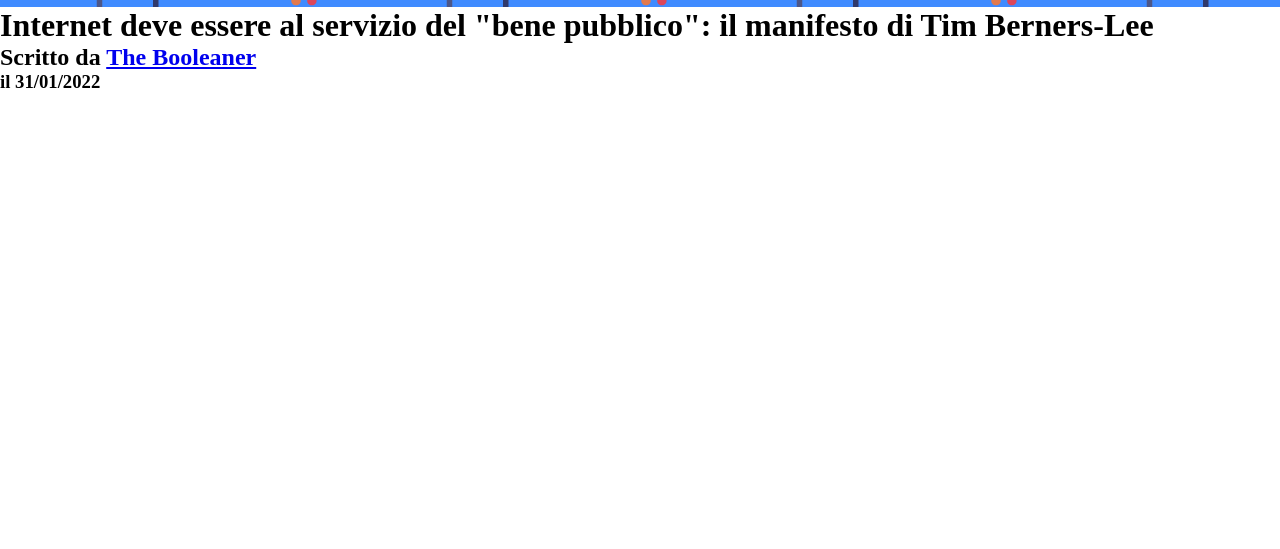
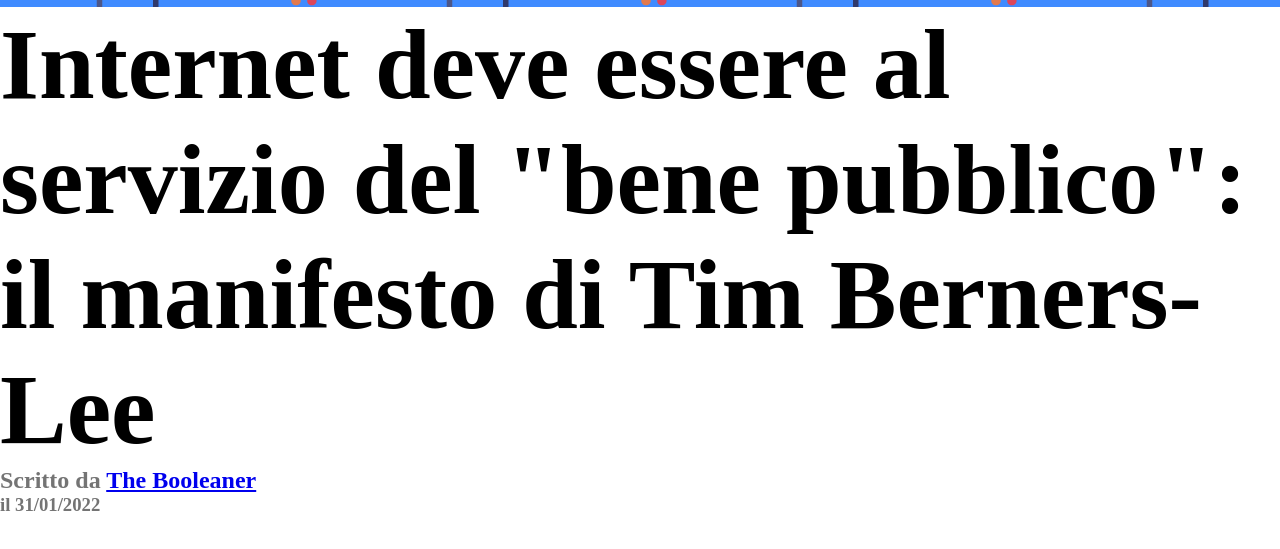
Before and after one commit to niz99/html-css-booleaner, a plain HTML site: page index.html in a window 1280 px wide. Shown: the part 173-722 px from the top of the page. Drawn offline with Linux system fonts and the light colour scheme.

Commit message:
aggiunto titolo (css)

```diff
--- a/asset/css/style.css
+++ b/asset/css/style.css
@@ -20,3 +20,11 @@
     bottom: 10px;
     left: 10px;
 }
+
+.first-title{
+    font-size: 100px;
+}
+
+.name{
+    color: rgb(116, 116, 116);
+}
```
